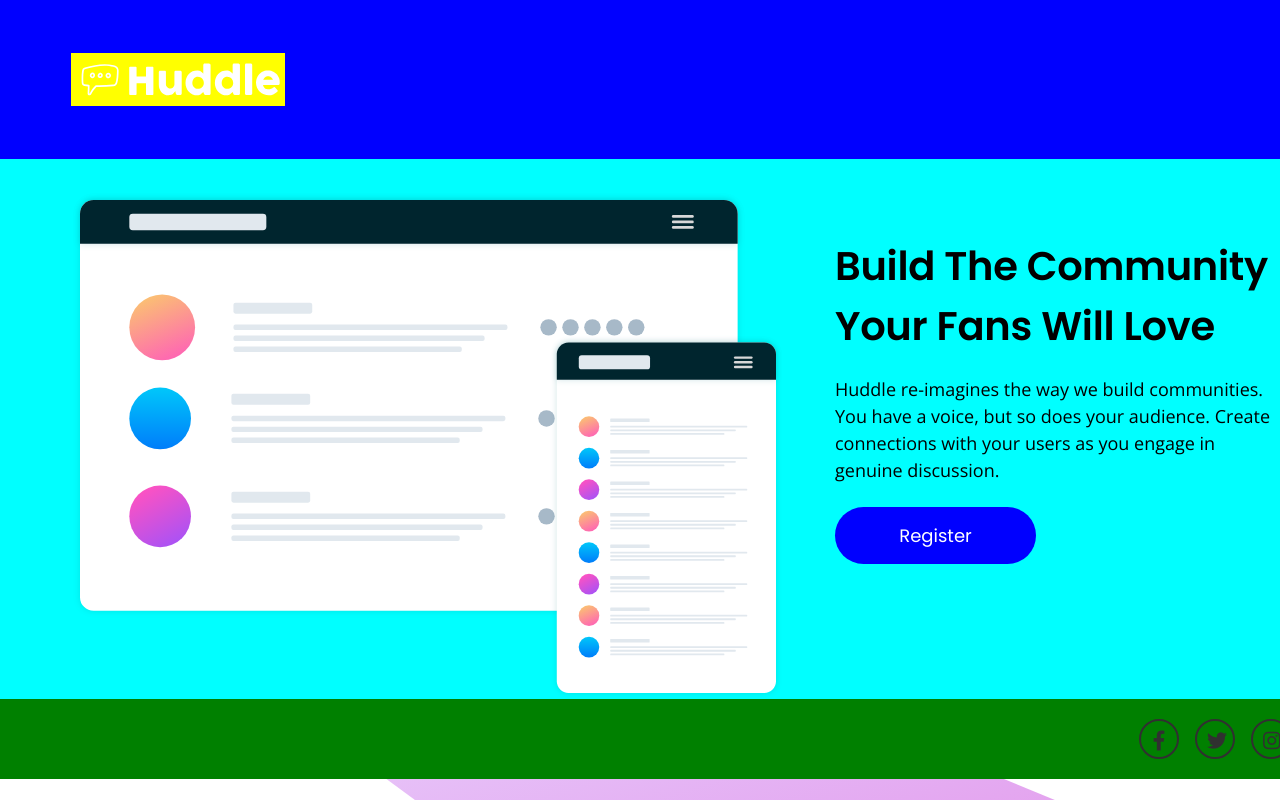
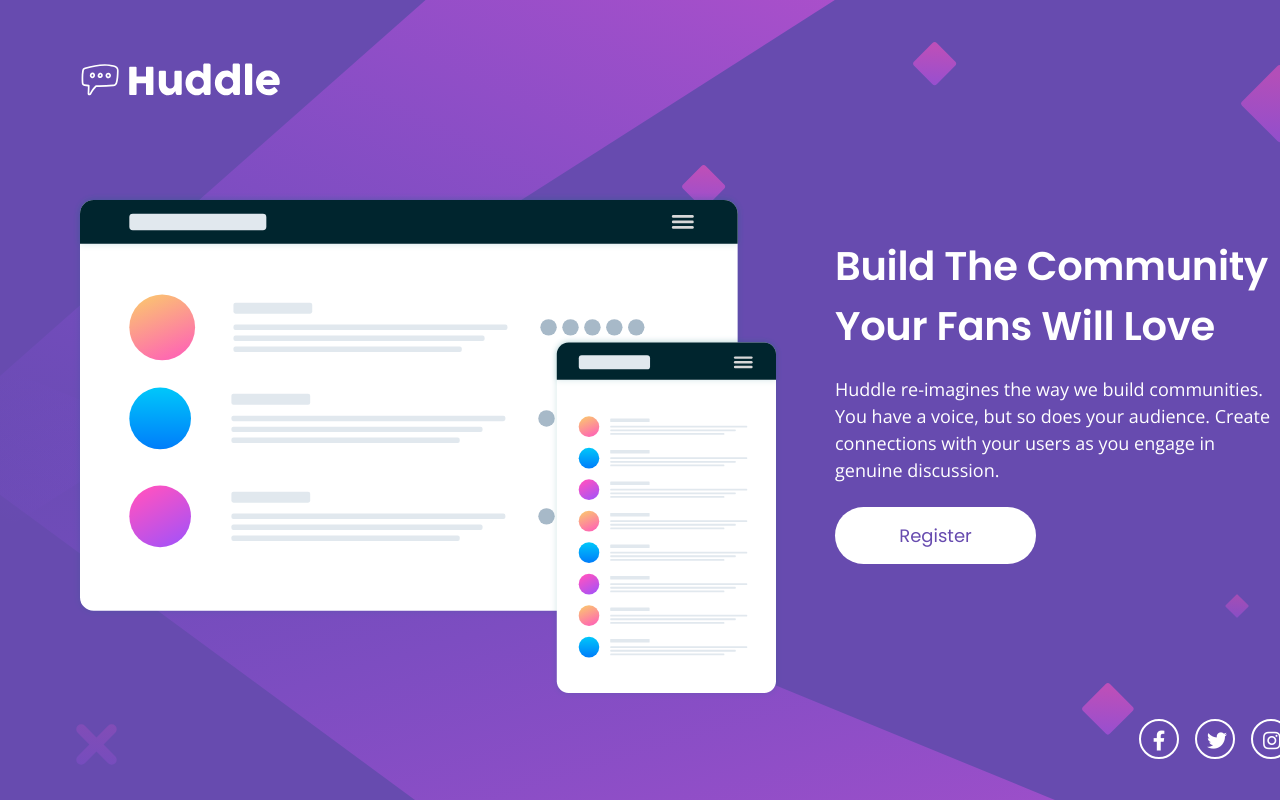
Before and after one commit to Aline-Aguiar/projeto-huddle-base, a plain HTML site: page index.html in a window 1280 px wide. Drawn offline with nearby package versions, Linux system fonts and the light colour scheme.

Commit message:
excluindo backgrounds e setando cores corretas

```diff
--- a/src/css/estilos.css
+++ b/src/css/estilos.css
@@ -1,23 +1,20 @@
 body{
-    background: #fff url(../images/bg-desktop.svg) no-repeat;
+    background: var(--bg-color-pattern) url(../images/bg-desktop.svg) no-repeat;
     font-family: 'Open Sans', sans-serif;
 }
 
 .header-container{
     display: flex;
     padding:53px 71px;
-    background-color: blue;
 }
 
 .header-container img{
     height: 53px;
-    background-color: yellow;
 }
 
 main{
     display: flex;
     justify-content: center;
-    background-color: aqua;
     padding-left: 73px;
     padding-top: 34px;
     gap: 53px;
@@ -32,6 +29,7 @@ main{
 
 .info .info-title{
     font-family: 'Poppins', sans-serif;
+    color: #fff;
     font-weight: 600;
     font-size: 40px;
     padding-top: 43px;
@@ -41,6 +39,7 @@ main{
 .info .info-text{
     font-weight: 400;
     font-size: 18px;
+    color: #fff;
     line-height: 27px;
 }
 
@@ -54,20 +53,19 @@ main{
     width: 201px;
     height: 57px;
     border-radius: 100px;
-    background-color: blue;
-    color: #fff;
-    transition: all .5s ease;
+    background-color: #fff;
+    color: var(--bg-color-pattern);
+    transition: all .3s ease;
 }
 
 .info .btn-register:hover{
-    color:lightblue;
-    background-color: brown;
+    color:#fff;
+    background-color: var(--action-color-pattern);
     cursor:pointer;
 }
 
 .footer{
     display: flex;
-    background-color: green;
     justify-content: end;
     width: 1500;
 }
@@ -84,16 +82,16 @@ i.fab{
     width: 2em;
     height: 2em;
     text-align: center;
-    color: #303030;
-    border: 2px solid #303030;
+    color: #fff;
+    border: 2px solid #fff;
     border-radius: 50%;
     padding: 0.5em;
-    transition: all .5s ease;
+    transition: all .3s ease;
 }
 
 i.fab:hover{
-    color:lightblue;
-    border: 2px solid lightblue;
+    color: var(--action-color-pattern);
+    border: 2px solid var(--action-color-pattern);
     cursor:pointer;
 }
 
```
